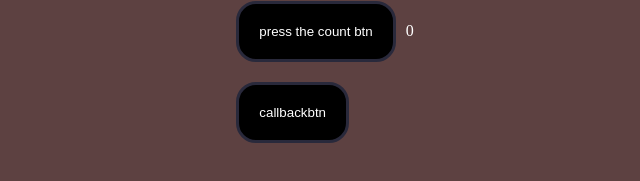
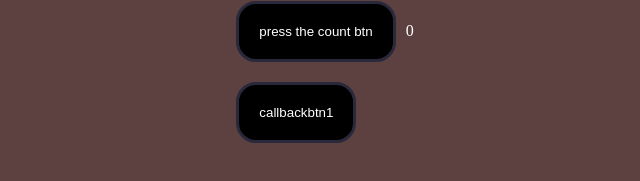
Before and after one commit to zahrahassanakhter-stack/react-projects, a React (Vite) app: page / in a window 1280 px wide. Shown: the part 505-686 px from the top of the page, without its empty margins (320-960 px from the left). Built offline with nearby package versions, Linux system fonts and the light colour scheme.

Commit message:
save call back changes

```diff
--- a/src/components/Childcomponent.jsx
+++ b/src/components/Childcomponent.jsx
@@ -1,10 +1,10 @@
 import React from "react";
 
 const Childcomponent = React.memo((props) => {
-  console.log("hello");
+  console.log("child commponent reder hua");
   return (
     <div>
-      <button>{props.buttonname}</button>
+      <button onClick={props.functionname}>{props.buttonname}</button>
     </div>
   );
 });
--- a/src/components/Usecallbackhook.jsx
+++ b/src/components/Usecallbackhook.jsx
@@ -1,17 +1,18 @@
-import React, { useState } from "react";
+import React, { useState, useCallback } from "react";
 import Childcomponent from "./Childcomponent";
 
 const Usecallbackhook = () => {
   console.log("Usecallbackhook render hua");
   const [count, setCount] = useState(0);
-  function updateCount() {
+  const updatingcount = useCallback(function updateCount() {
     setCount(count + 1);
-  }
+  }, []);
+
   return (
     <div>
-      <button onClick={updateCount}>press the count btn</button>
+      <button onClick={updatingcount}>press the count btn</button>
       {count}
-      <Childcomponent buttonname="callbackbtn" />
+      <Childcomponent buttonname="callbackbtn1" functioname={updatingcount} />
     </div>
   );
 };
```
